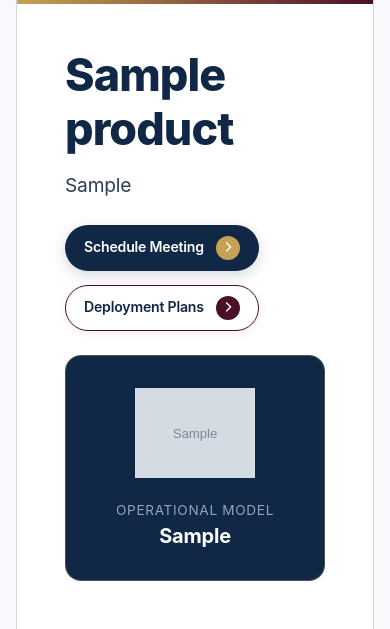
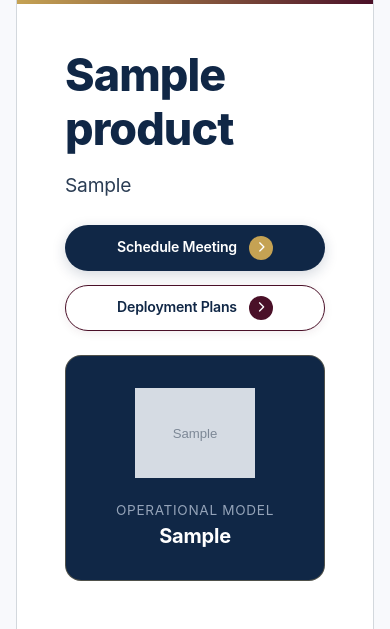
Before and after one commit to Avail-Technologies-Pvt-Ltd/clarity-website, a Django app: a page that uses templates/products_showcase/product_detail.html in a window 390 px wide. Shown: the part 159-788 px from the top of the page. Run offline with Django 5.2, Linux system fonts and the light colour scheme; tables that the repository leaves empty hold one stand-in row (values such as "Sample post"); grey boxes marked "Sample" are stand-in pictures; some libraries are stand-ins or nearby versions.

Commit message:
style(products): center schedule meeting and deployment plans hero buttons across desktop and mobile

```diff
--- a/static/css/styles.css
+++ b/static/css/styles.css
@@ -2420,6 +2420,15 @@ a {
     gap: 24px !important;
   }
 
+  .product-hero-actions {
+    justify-content: center !important;
+  }
+
+  .product-hero-actions .btn {
+    width: 100% !important;
+    justify-content: center !important;
+  }
+
   .grid-cards-auto {
     grid-template-columns: 1fr !important;
     gap: 18px !important;
--- a/templates/products_showcase/product_detail.html
+++ b/templates/products_showcase/product_detail.html
@@ -58,11 +58,11 @@
                         {{ product.tagline }}
                     </p>
 
-                    <div style="display: flex; gap: 14px; flex-wrap: wrap;">
-                        <a href="{% url 'contact:contact' %}?product={{ product.slug }}" class="btn btn-primary btn-lg">
+                    <div class="product-hero-actions" style="display: flex; gap: 14px; flex-wrap: wrap; justify-content: center;">
+                        <a href="{% url 'contact:contact' %}?product={{ product.slug }}" class="btn btn-primary btn-lg" style="justify-content: center;">
                             Schedule Meeting <span class="btn-disc"><i class="fas fa-chevron-right"></i></span>
                         </a>
-                        <a href="#pricing-section" class="btn btn-secondary btn-lg">
+                        <a href="#pricing-section" class="btn btn-secondary btn-lg" style="justify-content: center;">
                             {% if product.is_standalone_product %}Deployment Plans{% else %}Access Model{% endif %} <span class="btn-disc"><i class="fas fa-chevron-right"></i></span>
                         </a>
                     </div>
```
